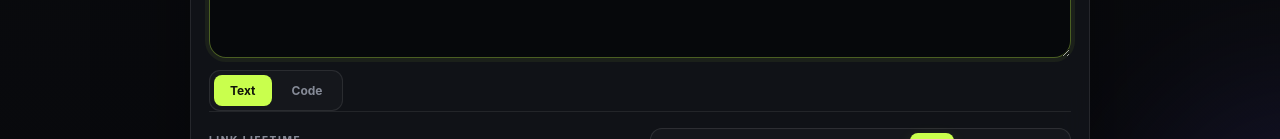
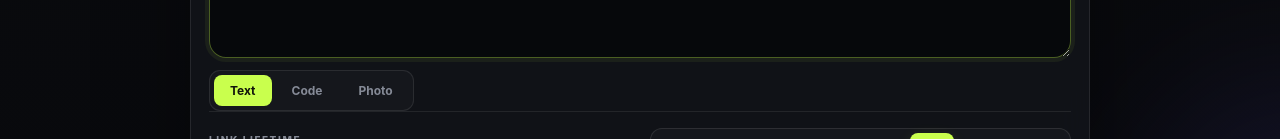
Before and after one commit to addulasaikiran-ops/Moog-1.0, a Next.js app: page / in a window 1280 px wide. Shown: the part 813-952 px from the top of the page. Built offline with nearby package versions, Linux system fonts and the light colour scheme.

Commit message:
Add visible photo upload and paste mode

```diff
--- a/app/page.tsx
+++ b/app/page.tsx
@@ -1,6 +1,6 @@
 "use client";
 
-import { FormEvent, useState } from "react";
+import { ClipboardEvent, DragEvent, FormEvent, useRef, useState } from "react";
 
 type Expiry = 1 | 5 | 15 | 30 | 60 | 360 | 1440;
 
@@ -20,7 +20,10 @@ export default function HomePage() {
   const [accessKey, setAccessKey] = useState("");
   const [viewOnce, setViewOnce] = useState(false);
   const [language, setLanguage] = useState("text");
-  const [mode, setMode] = useState<"text" | "code">("text");
+  const [mode, setMode] = useState<"text" | "code" | "photo">("text");
+  const [photo, setPhoto] = useState<File | null>(null);
+  const [photoCaption, setPhotoCaption] = useState("");
+  const fileInputRef = useRef<HTMLInputElement>(null);
 
   async function handleSubmit(event: FormEvent<HTMLFormElement>) {
     event.preventDefault();
@@ -28,7 +31,7 @@ export default function HomePage() {
     setUrl("");
     setCopied(false);
 
-    if (!text.trim()) {
+    if (mode === "photo" ? !photo : !text.trim()) {
       setError("Write something first.");
       return;
     }
@@ -63,6 +66,24 @@ export default function HomePage() {
 
   const expiryLabel = expiryLabels[expiry];
   const effectiveLanguage = mode === "code" ? language : "text";
+
+  function selectPhoto(file: File | undefined) {
+    if (!file) return;
+    const allowed = ["image/jpeg", "image/png", "image/gif", "image/webp"];
+    if (!allowed.includes(file.type)) { setError("Use JPG, PNG, GIF, or WebP."); return; }
+    if (file.size > 10 * 1024 * 1024) { setError("Image must be 10 MB or smaller."); return; }
+    setPhoto(file); setError(""); setUrl("");
+  }
+
+  function handlePaste(event: ClipboardEvent<HTMLDivElement>) {
+    const item = Array.from(event.clipboardData.items).find((entry) => entry.type.startsWith("image/"));
+    if (item) { event.preventDefault(); selectPhoto(item.getAsFile() ?? undefined); }
+  }
+
+  function handleDrop(event: DragEvent<HTMLDivElement>) {
+    event.preventDefault();
+    selectPhoto(event.dataTransfer.files?.[0]);
+  }
 
   return (
     <main className="home">
@@ -109,7 +130,33 @@ export default function HomePage() {
               autoFocus
             />
 
-            <div className="modeToggle" role="group" aria-label="Content mode"><button type="button" className={mode === "text" ? "modeButton active" : "modeButton"} onClick={() => setMode("text")}>Text</button><button type="button" className={mode === "code" ? "modeButton active" : "modeButton"} onClick={() => setMode("code")}>Code</button></div>
+            <div className="modeToggle" role="group" aria-label="Content mode">
+              <button type="button" className={mode === "text" ? "modeButton active" : "modeButton"} onClick={() => setMode("text")}>Text</button>
+              <button type="button" className={mode === "code" ? "modeButton active" : "modeButton"} onClick={() => setMode("code")}>Code</button>
+              <button type="button" className={mode === "photo" ? "modeButton active" : "modeButton"} onClick={() => { setMode("photo"); setText(""); }}>Photo</button>
+            </div>
+
+            {mode === "photo" ? (
+              <div className="photoComposer">
+                <input ref={fileInputRef} type="file" accept="image/jpeg,image/png,image/gif,image/webp" hidden onChange={(e) => selectPhoto(e.target.files?.[0])} />
+                <div className="photoDrop" tabIndex={0} onPaste={handlePaste} onDragOver={(e) => e.preventDefault()} onDrop={handleDrop} onClick={() => fileInputRef.current?.click()}>
+                  {photo ? (
+                    <div className="photoPreviewWrap">
+                      <img className="photoPreview" src={URL.createObjectURL(photo)} alt="Selected preview" />
+                      <button type="button" className="photoOverlay" onClick={(e) => { e.stopPropagation(); setPhoto(null); }}>Remove</button>
+                    </div>
+                  ) : (
+                    <>
+                      <div className="photoDropIcon">↑</div>
+                      <strong>Add an image</strong>
+                      <span>Click to choose · drag & drop · or paste an image</span>
+                      <small>JPG, PNG, GIF, WebP · up to 10 MB</small>
+                    </>
+                  )}
+                </div>
+                <input className="sharePassword" value={photoCaption} onChange={(e) => setPhotoCaption(e.target.value)} maxLength={1000} placeholder="Optional photo caption" aria-label="Optional photo caption" />
+              </div>
+            ) : null}
 
             {mode === "code" ? <div className="codeToolbar">
               <div>
@@ -146,9 +193,9 @@ export default function HomePage() {
             <div className="composerBottom">
               <div className="trust">
                 <span className="trustIcon">✦</span>
-                <span>{mode === "code" ? `Code · ${languages.find(([v]) => v === language)?.[1] ?? language}` : (viewOnce ? "Burns after one view" : "Private link")}{accessKey ? " · protected" : ""} · {expiryLabel}</span>
+                <span>{mode === "photo" ? "Photo" : mode === "code" ? `Code · ${languages.find(([v]) => v === language)?.[1] ?? language}` : (viewOnce ? "Burns after one view" : "Private link")}{accessKey ? " · protected" : ""} · {expiryLabel}</span>
               </div>
-              <button className="primary" type="submit" disabled={loading || !text.trim()}>
+              <button className="primary" type="submit" disabled={loading || (mode === "photo" ? !photo : !text.trim())}>
                 {loading ? (
                   <><span className="spinner" /> Creating secure link…</>
                 ) : (
```
